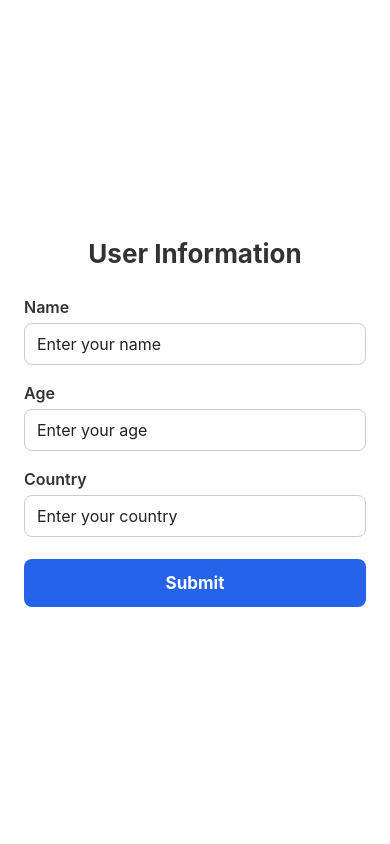
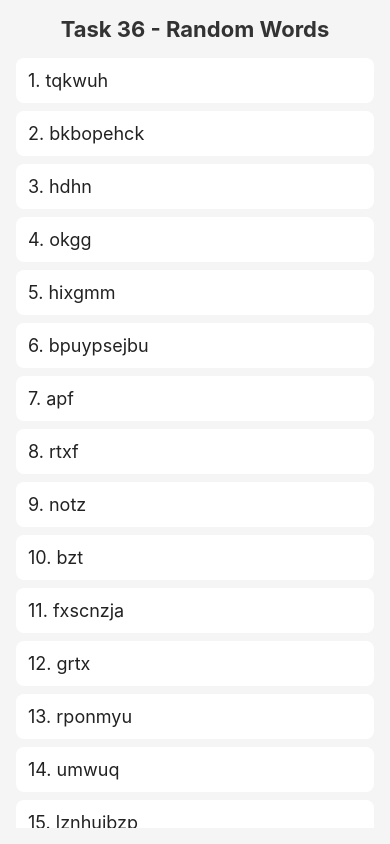
Before and after one commit to ramaalshdefat7-bit/JoVision-react-native-tasks, a React Native app: screen / in a window 390 px wide. Built offline with nearby package versions, Linux system fonts and the light colour scheme.

Commit message:
Add Task 36 random words scroll view

```diff
--- a/App.tsx
+++ b/App.tsx
@@ -20,12 +20,13 @@ import Task32 from './Tasks/Task32';
 import Task33 from './Tasks/Task33';
 import Task34 from './Tasks/Task34';
 import Task35 from './Tasks/Task35';
+import Task36 from './Tasks/Task36';
 
 export default function App() {
   return (
     <SafeAreaView style={styles.container}>
       <StatusBar barStyle="dark-content" />
-      <Task35/>
+      <Task36/>
     </SafeAreaView>
   );
 }
--- /dev/null
+++ b/Tasks/Task36.tsx
@@ -0,0 +1,78 @@
+
+import React, {useState} from 'react';
+import {
+  ScrollView,
+  StyleSheet,
+  Text,
+  View,
+} from 'react-native';
+
+function generateRandomWord(length: number): string {
+  let result = '';
+  const characters = 'abcdefghijklmnopqrstuvwxyz';
+
+  for (let i = 0; i < length; i++) {
+    result += characters.charAt(
+      Math.floor(Math.random() * characters.length),
+    );
+  }
+
+  return result;
+}
+
+function generateRandomWords(): string[] {
+  const words: string[] = [];
+
+  for (let i = 0; i < 100; i++) {
+    const length = 3 + Math.floor(Math.random() * 8);
+    words.push(generateRandomWord(length));
+  }
+
+  return words;
+}
+
+function Task36(): React.JSX.Element {
+  const [words] = useState<string[]>(generateRandomWords);
+
+  return (
+    <View style={styles.container}>
+      <Text style={styles.title}>Task 36 - Random Words</Text>
+
+      <ScrollView style={styles.scrollView}>
+        {words.map((word, index) => (
+          <Text key={index} style={styles.word}>
+            {index + 1}. {word}
+          </Text>
+        ))}
+      </ScrollView>
+    </View>
+  );
+}
+
+const styles = StyleSheet.create({
+  container: {
+    flex: 1,
+    backgroundColor: '#F5F5F5',
+    padding: 16,
+  },
+  title: {
+    fontSize: 22,
+    fontWeight: 'bold',
+    textAlign: 'center',
+    marginBottom: 16,
+    color: '#333333',
+  },
+  scrollView: {
+    flex: 1,
+  },
+  word: {
+    fontSize: 18,
+    color: '#222222',
+    backgroundColor: '#FFFFFF',
+    padding: 12,
+    marginBottom: 8,
+    borderRadius: 8,
+  },
+});
+
+export default Task36;
```
